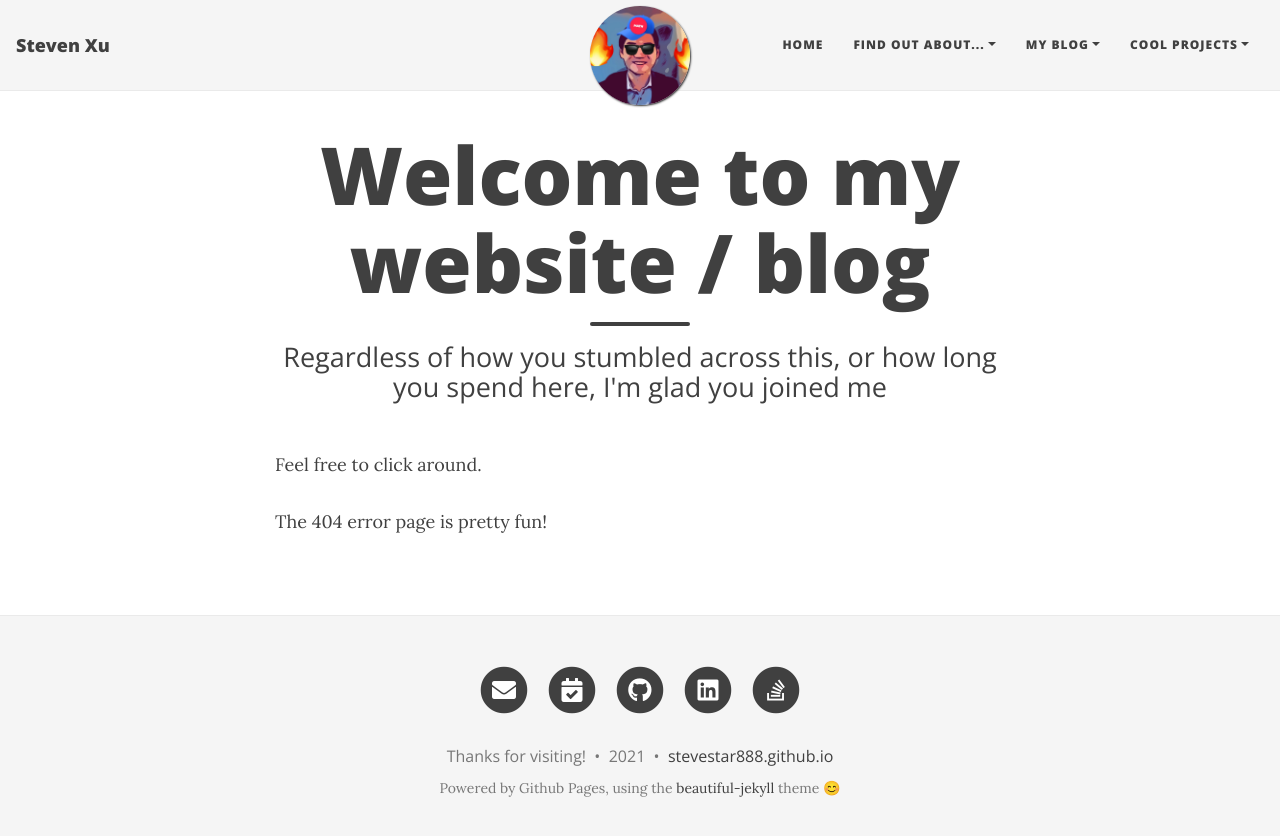
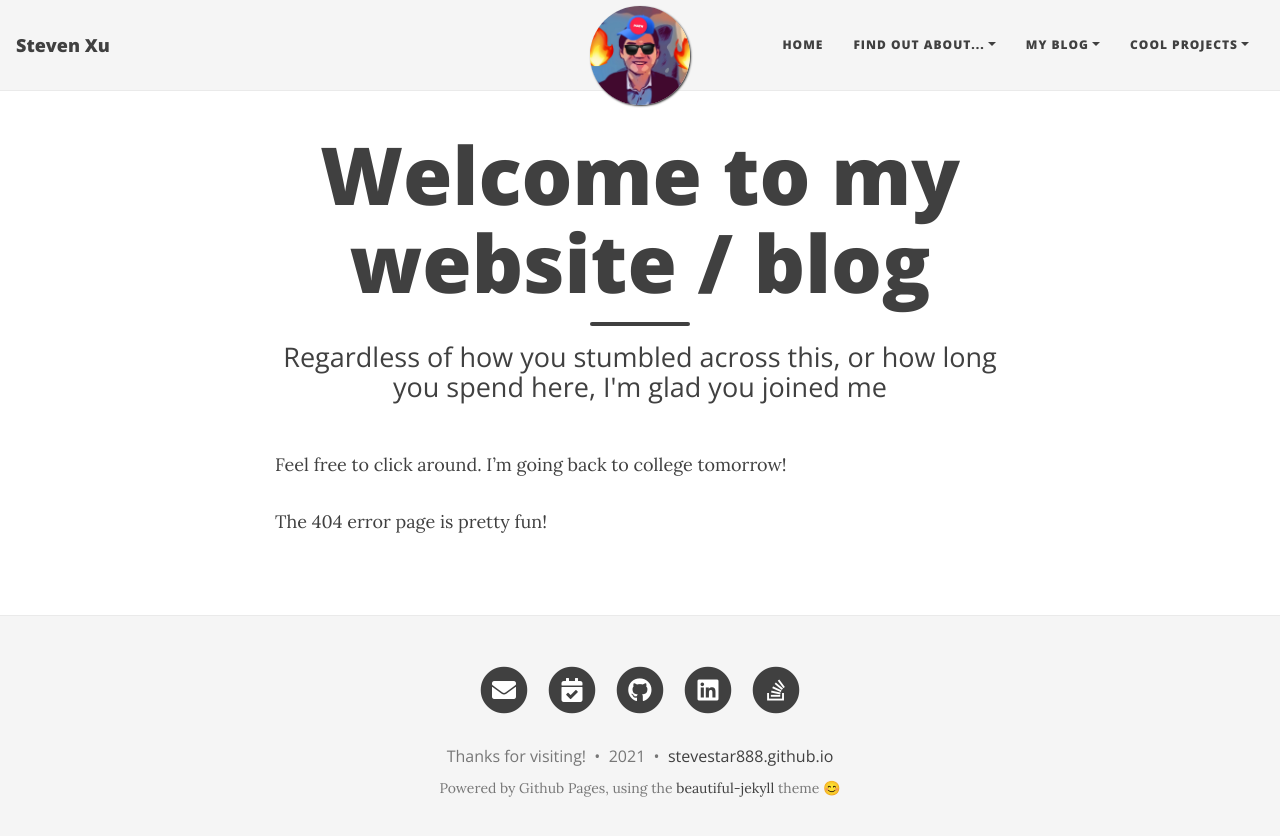
Before and after one commit to stevestar888/steven.github.io, a Jekyll site: the page built from home.md, in a window 1280 px wide. Shown: the top 836 px of the page. Built offline with Jekyll 4.4.1, drawn with Linux system fonts in a browser that asks for light colours; nearby versions of some CDN libraries.

Commit message:
Update home.md

```diff
--- a/home.md
+++ b/home.md
@@ -4,6 +4,6 @@ title: Welcome to my website / blog
 subtitle: Regardless of how you stumbled across this, or how long you spend here, I'm glad you joined me
 ---
 
-Feel free to click around.
+Feel free to click around. I'm going back to college tomorrow!
 
 The 404 error page is pretty fun!
```
